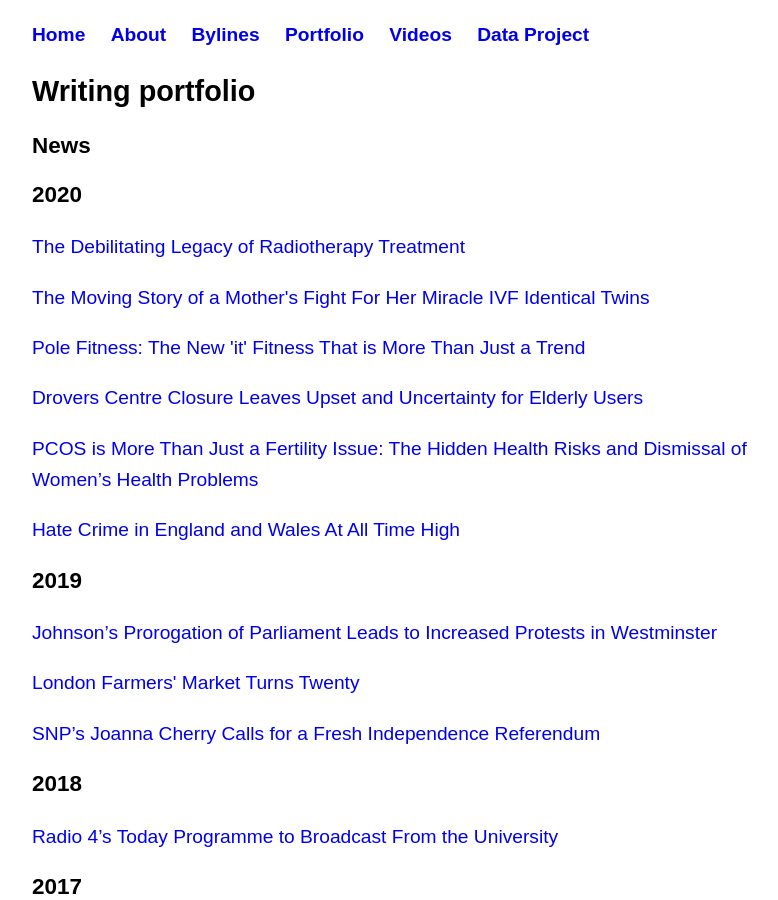
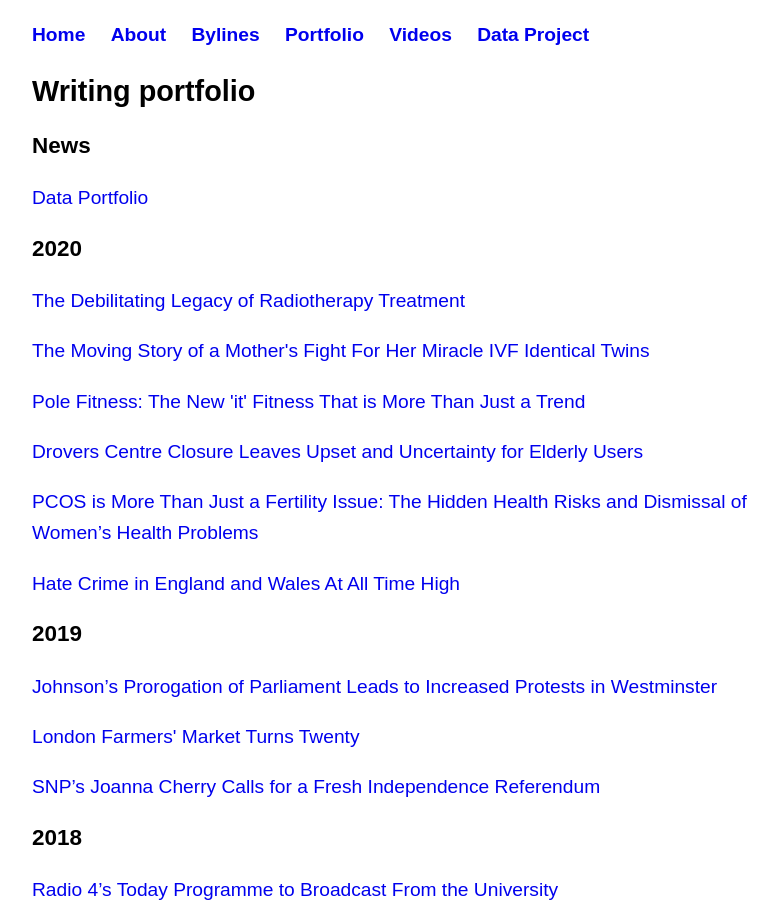
Before and after one commit to gracebraddock/gracebraddock.github.io, a Jekyll site: the page built from posts/index.html, in a window 1280 px wide and 900 px high. Shown: the whole window, without its empty margins (224-1002 px from the left). Built offline with Jekyll 4.4.1, drawn with Linux system fonts in a browser that asks for light colours.

Commit message:
Update index.html

```diff
--- a/posts/index.html
+++ b/posts/index.html
@@ -6,6 +6,8 @@ title: Grace Braddock
 <h2> Writing portfolio </h2>
 
 <h3> News</h3>
+
+<p><a href="/posts/data-portfolio">Data Portfolio</a></p>
 
 <h3>2020</h3>
 <p><a href="/posts/late-effects">The Debilitating Legacy of Radiotherapy Treatment</a></p>
```
